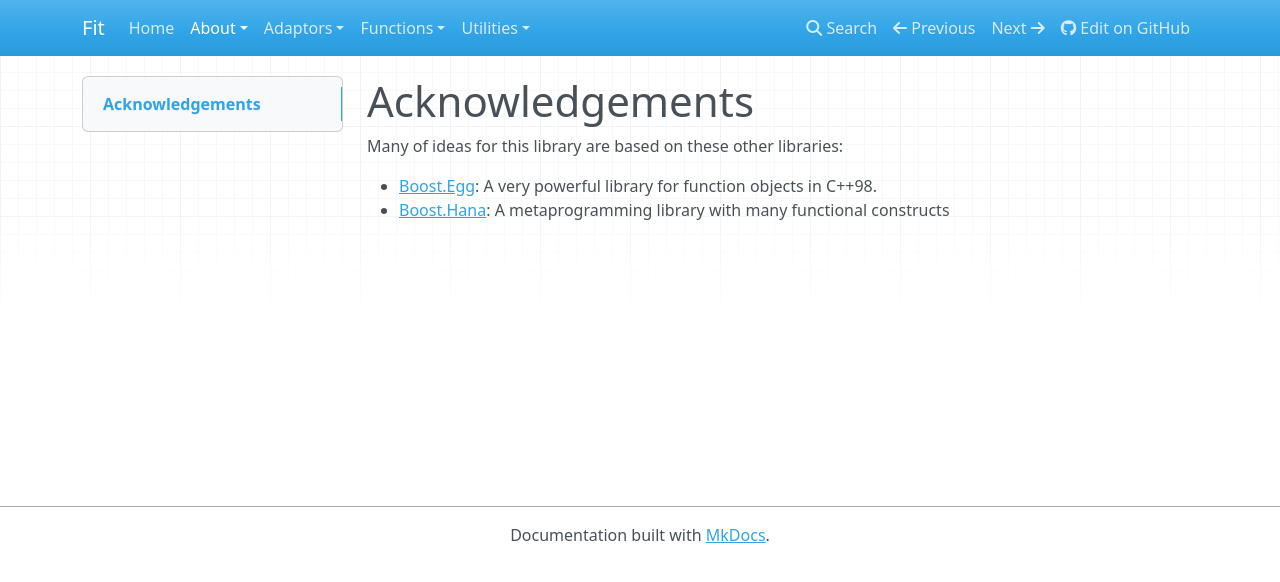
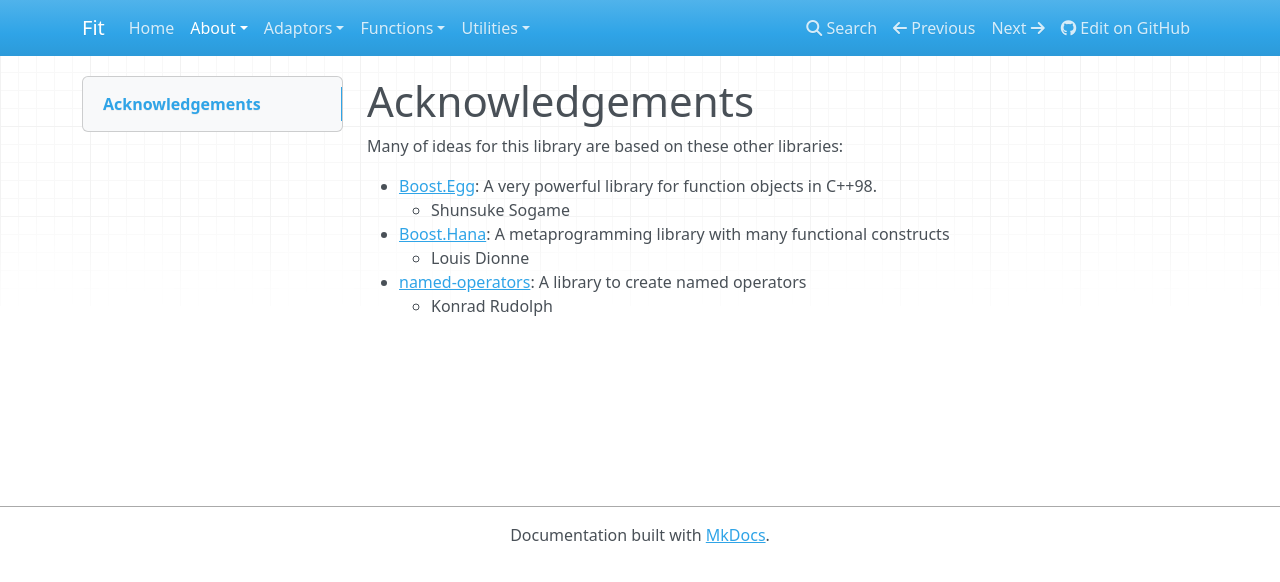
Before and after one commit to boostorg/hof, an MkDocs documentation site: the page built from doc/src/acknowledgements.md, in a window 1280 px wide. Shown: the top 582 px of the page. Built offline with MkDocs 1.6.1, drawn with Linux system fonts in a browser that asks for light colours; nearby versions of some CDN libraries; old or Windows-style settings are respelled for this version of MkDocs.

Commit message:
Update acknowledgements with named operators

```diff
--- a/doc/src/acknowledgements.md
+++ b/doc/src/acknowledgements.md
@@ -4,4 +4,8 @@ Acknowledgements
 Many of ideas for this library are based on these other libraries:
 
 * [Boost.Egg](http://p-stade.sourceforge.net/boost/libs/egg/doc/html/index.html): A very powerful library for function objects in C++98.
+    - Shunsuke Sogame
 * [Boost.Hana](https://github.com/ldionne/hana): A metaprogramming library with many functional constructs
+    - Louis Dionne
+* [named-operators](https://github.com/klmr/named-operator): A library to create named operators
+    - Konrad Rudolph
```
